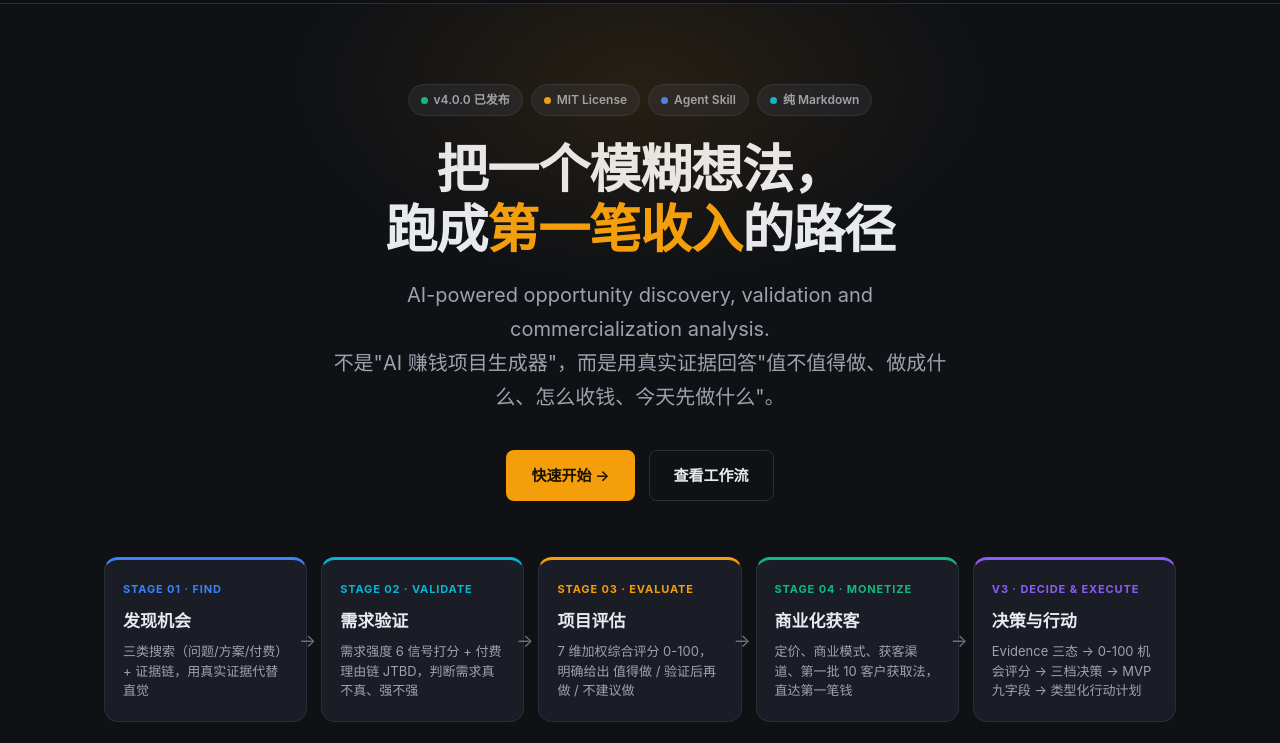
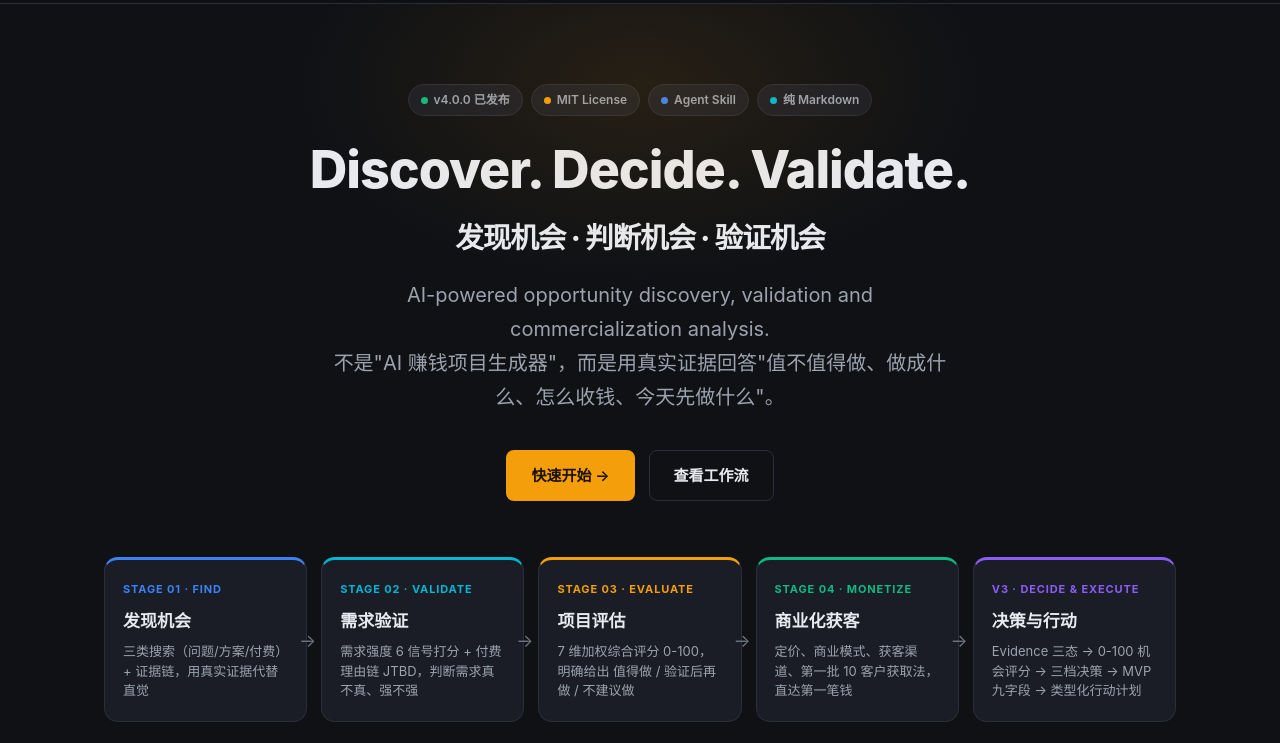
Before and after one commit to kio831/market-scout, a plain HTML site: page website/index.html in a window 1280 px wide. Shown: the part 57-800 px from the top of the page. Drawn offline with Linux system fonts and the light colour scheme.

Commit message:
docs: V4.0.0 release homepage — hero/evolution/validation-loop visuals + Decision states
- README 重构：hero 图 + Discover. Decide. Validate. 定位、V4 为核心、
  判断机制三档决策（RECOMMENDED/POTENTIAL/NOT_RECOMMENDED）中英说明、
  版本演进图与 Validation Loop 图、简单使用流程、安装/快速开始/结构
- assets/ 新增三张配图（01-hero / 02-evolution / 03-validation-loop）
- website hero 更新为 Discover. Decide. Validate.；CHANGELOG 补 V4 定位说明
- 安装包重建（含 assets，67 项，逐字节一致）

```diff
--- a/website/index.html
+++ b/website/index.html
@@ -243,7 +243,7 @@
       <span class="badge"><span class="dot" style="background:var(--blue)"></span>Agent Skill</span>
       <span class="badge"><span class="dot" style="background:var(--cyan)"></span>纯 Markdown</span>
     </div>
-    <h1>把一个模糊想法，<br>跑成<span class="accent">第一笔收入</span>的路径</h1>
+    <h1>Discover. Decide. Validate.<br><span style="font-size:0.55em">发现机会 · 判断机会 · 验证机会</span></h1>
     <p class="hero-sub">AI-powered opportunity discovery, validation and commercialization analysis.<br>不是"AI 赚钱项目生成器"，而是用真实证据回答"值不值得做、做成什么、怎么收钱、今天先做什么"。</p>
     <div class="cta-row">
       <a href="#usage" class="btn btn-primary">快速开始 →</a>
```
Also changed, not shown: assets/01-hero.png (added), assets/02-evolution.png (added), assets/03-validation-loop.png (added), 3 other files.
